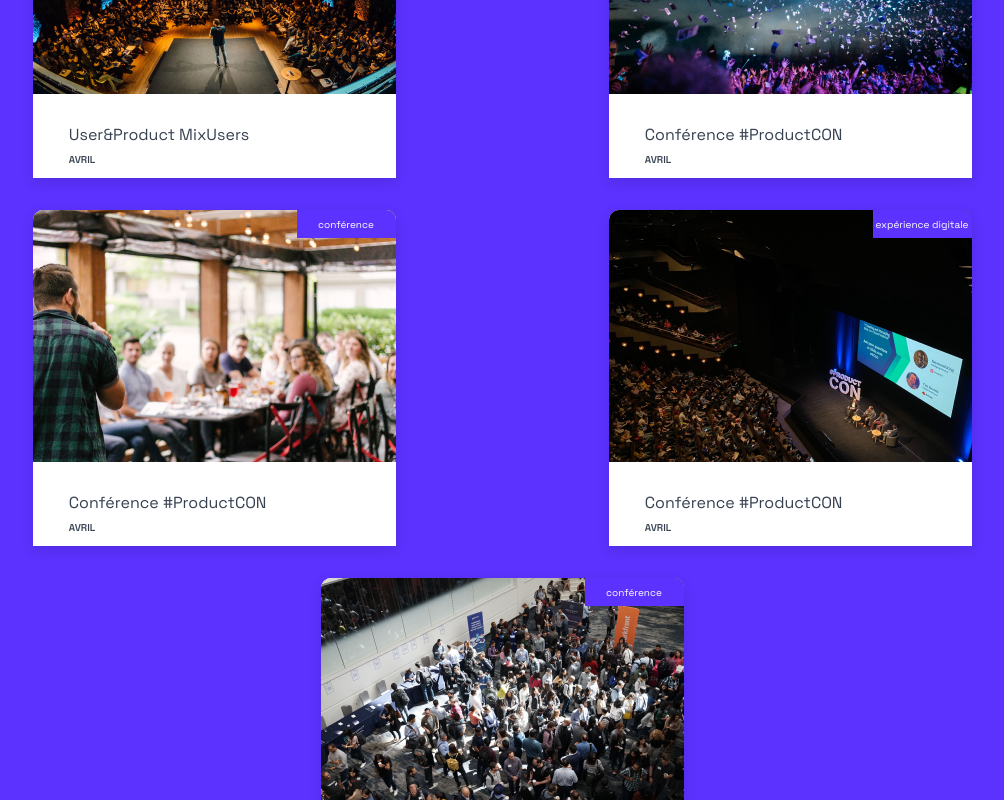
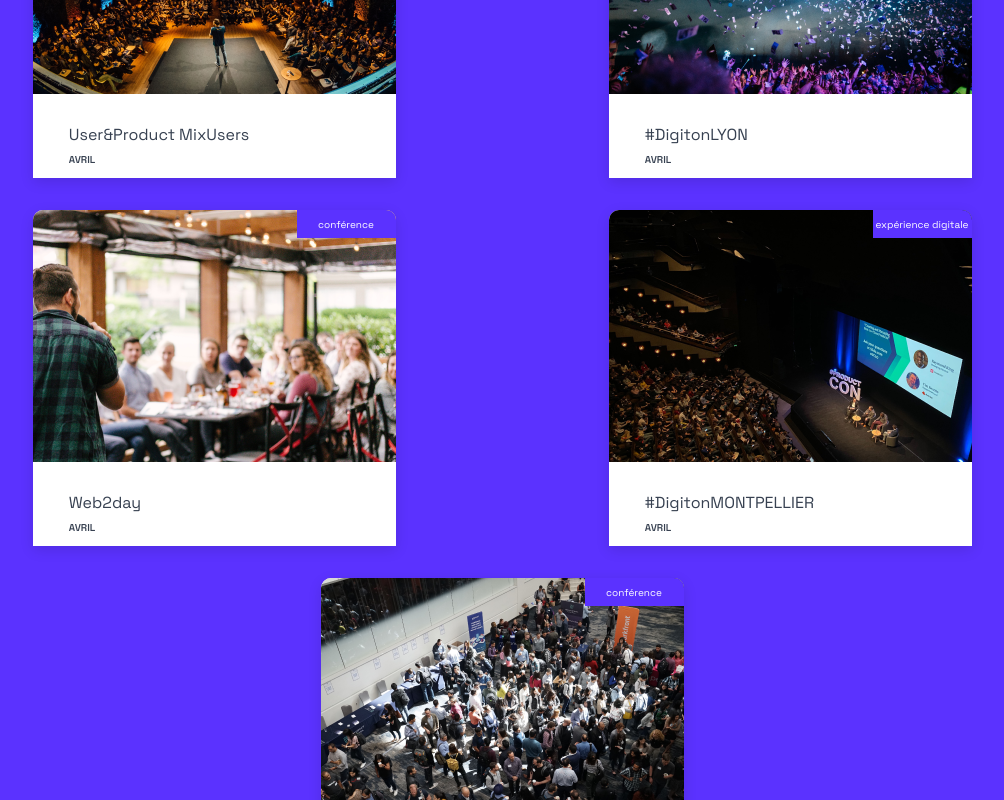
Before and after one commit to LpzLeanne/742events, a React (Create React App) app: page / in a window 1280 px wide. Shown: the part 2900-3700 px from the top of the page, without its empty margins (138-1142 px from the left). Built offline with nearby package versions, Linux system fonts and the light colour scheme.

Commit message:
Fix footer last event

```diff
--- a/public/events.json
+++ b/public/events.json
@@ -23,7 +23,7 @@
             "cover": "/images/charlesdeluvio-wn7dOzUh3Rs-unsplash.png",
             "description": "Présentation des outils analytics aux professionnels du secteur ",
             "nb_guesses": 1300,
-            "periode": "24-25-26 Février",
+            "periode": "29 Janvier",
             "prestations": [
                 "1 espace d’exposition",
                 "1 scéne principale",
@@ -38,7 +38,7 @@
             "cover": "/images/chuttersnap-Q_KdjKxntH8-unsplash.png",
             "description": "Débats et échanges autour des collaborations eco-responsable.",
             "nb_guesses": 600,
-            "periode": "24-25-26 Février",
+            "periode": "24-25-26 Mars",
             "prestations": [
                 "1 scéne principale",
                 "1 espaces de restaurations",
@@ -53,7 +53,7 @@
             "cover": "/images/headway-F2KRf_QfCqw-unsplash.png",
             "description": "Présentation des outils analytics aux professionnels du secteur ",
             "nb_guesses": 1300,
-            "periode": "24-25-26 Février",
+            "periode": "24-25-26 Août",
             "prestations": [
                 "1 espace d’exposition",
                 "1 scéne principale",
@@ -65,11 +65,11 @@
             "id": 5,
             "type": "expérience digitale",
             "date": "2022-04-29T20:28:45.744Z",
-            "title": "Conférence #productCON",
+            "title": "#DigitonLYON",
             "cover": "/images/pablo-heimplatz-ZODcBkEohk8-unsplash.png",
             "description": "Présentation des outils analytics aux professionnels du secteur ",
             "nb_guesses": 1300,
-            "periode": "24-25-26 Février",
+            "periode": "24-25-26 Avril",
             "prestations": [
                 "1 espace d’exposition",
                 "1 scéne principale",
@@ -81,11 +81,11 @@
             "id": 6,
             "type": "conférence",
             "date": "2022-04-29T20:28:45.744Z",
-            "title": "Conférence #productCON",
+            "title": "Web2day",
             "cover": "/images/priscilla-du-preez-Q7wGvnbuwj0-unsplash1.png",
             "description": "Présentation des outils analytics aux professionnels du secteur ",
             "nb_guesses": 1300,
-            "periode": "24-25-26 Février",
+            "periode": "24-25-26 Avril",
             "prestations": [
                 "1 espace d’exposition",
                 "1 scéne principale",
@@ -97,11 +97,11 @@
             "id": 7,
             "type": "expérience digitale",
             "date": "2022-04-29T20:28:45.744Z",
-            "title": "Conférence #productCON",
+            "title": "#DigitonMONTPELLIER",
             "cover": "/images/product-school-dJICd7b_LlE-unsplash.png",
             "description": "Présentation des outils analytics aux professionnels du secteur ",
             "nb_guesses": 1300,
-            "periode": "24-25-26 Février",
+            "periode": "24-25-26 Avril",
             "prestations": [
                 "1 espace d’exposition",
                 "1 scéne principale",
@@ -113,11 +113,11 @@
             "id": 8,
             "type": "conférence",
             "date": "2022-04-29T20:28:45.744Z",
-            "title": "Conférence #productCON",
+            "title": "Cybersécurité Internationnale",
             "cover": "/images/product-school-nOvIa_x_tfo-unsplash.png",
             "description": "Présentation des outils analytics aux professionnels du secteur ",
             "nb_guesses": 1300,
-            "periode": "24-25-26 Février",
+            "periode": "24-25-26 Avril",
             "prestations": [
                 "1 espace d’exposition",
                 "1 scéne principale",
@@ -129,11 +129,11 @@
             "id": 9,
             "type": "expérience digitale",
             "date": "2022-04-29T20:28:45.744Z",
-            "title": "Conférence #productCON",
+            "title": "#DigitonCAEN",
             "cover": "/images/stem-list-EVgsAbL51Rk-unsplash.png",
             "description": "Présentation des outils analytics aux professionnels du secteur ",
             "nb_guesses": 1300,
-            "periode": "24-25-26 Février",
+            "periode": "24-25-26 Avril",
             "prestations": [
                 "1 espace d’exposition",
                 "1 scéne principale",
@@ -145,11 +145,11 @@
             "id": 10,
             "type": "soirée entreprise",
             "date": "2022-04-29T20:28:45.744Z",
-            "title": "User&product MixUsers",
+            "title": "Team Connect",
             "cover": "/images/alexandre-pellaes-6vAjp0pscX0-unsplash.png",
             "description": "Présentation des outils analytics aux professionnels du secteur",
             "nb_guesses": 1300,
-            "periode": "24-25-26 Février",
+            "periode": "24-25-26 Avril",
             "prestations": [
                 "1 espace d’exposition",
                 "1 scéne principale",
@@ -161,11 +161,11 @@
             "id": 11,
             "type": "conférence",
             "date": "2022-01-29T20:28:45.744Z",
-            "title": "Conférence #productCON",
+            "title": "Viva Technology",
             "cover": "/images/charlesdeluvio-wn7dOzUh3Rs-unsplash.png",
             "description": "Présentation des outils analytics aux professionnels du secteur ",
             "nb_guesses": 1300,
-            "periode": "24-25-26 Février",
+            "periode": "24-25-26 Janvier",
             "prestations": [
                 "1 espace d’exposition",
                 "1 scéne principale",
@@ -181,7 +181,7 @@
             "cover": "/images/chuttersnap-Q_KdjKxntH8-unsplash.png",
             "description": "Présentation des outils analytics aux professionnels du secteur ",
             "nb_guesses": 1300,
-            "periode": "24-25-26 Février",
+            "periode": "24-25-26 Mars",
             "prestations": [
                 "1 espace d’exposition",
                 "1 scéne principale",
@@ -193,11 +193,11 @@
             "id": 13,
             "type": "conférence",
             "date": "2022-08-29T20:28:45.744Z",
-            "title": "Conférence #productCON",
+            "title": "Winter Digitale",
             "cover": "/images/headway-F2KRf_QfCqw-unsplash.png",
             "description": "Présentation des outils analytics aux professionnels du secteur ",
             "nb_guesses": 1300,
-            "periode": "24-25-26 Février",
+            "periode": "24-25-26 Août",
             "prestations": [
                 "1 espace d’exposition",
                 "1 scéne principale",
@@ -209,11 +209,11 @@
             "id": 14,
             "type": "conférence",
             "date": "2022-04-29T20:28:45.744Z",
-            "title": "Conférence #productCON",
+            "title": "Webinar visibilité et ventes",
             "cover": "/images/pablo-heimplatz-ZODcBkEohk8-unsplash.png",
             "description": "Présentation des outils analytics aux professionnels du secteur ",
             "nb_guesses": 1300,
-            "periode": "24-25-26 Février",
+            "periode": "24-25-26 Avril",
             "prestations": [
                 "1 espace d’exposition",
                 "1 scéne principale",
@@ -225,11 +225,11 @@
             "id": 15,
             "type": "soirée entreprise",
             "date": "2022-04-29T20:28:45.744Z",
-            "title": "Conférence #productCON",
+            "title": "Fab Bar",
             "cover": "/images/priscilla-du-preez-Q7wGvnbuwj0-unsplash1.png",
             "description": "Présentation des outils analytics aux professionnels du secteur ",
             "nb_guesses": 1300,
-            "periode": "24-25-26 Février",
+            "periode": "24-25-26 Avril",
             "prestations": [
                 "1 espace d’exposition",
                 "1 scéne principale",
@@ -241,11 +241,11 @@
             "id": 16,
             "type": "conférence",
             "date": "2022-04-29T20:28:45.744Z",
-            "title": "Conférence #productCON",
+            "title": "WordCamp Europe",
             "cover": "/images/product-school-dJICd7b_LlE-unsplash.png",
             "description": "Présentation des outils analytics aux professionnels du secteur ",
             "nb_guesses": 1300,
-            "periode": "24-25-26 Février",
+            "periode": "24-25-26 Avril",
             "prestations": [
                 "1 espace d’exposition",
                 "1 scéne principale",
@@ -257,11 +257,11 @@
             "id": 17,
             "type": "conférence",
             "date": "2022-04-29T20:28:45.744Z",
-            "title": "Conférence #productCON",
+            "title": "Transformation Digitale & Numérique",
             "cover": "/images/product-school-nOvIa_x_tfo-unsplash.png",
             "description": "Présentation des outils analytics aux professionnels du secteur ",
             "nb_guesses": 1300,
-            "periode": "24-25-26 Février",
+            "periode": "24-25-26 Avril",
             "prestations": [
                 "1 espace d’exposition",
                 "1 scéne principale",
@@ -273,11 +273,11 @@
             "id": 18,
             "type": "soirée entreprise",
             "date": "2022-04-29T20:28:45.744Z",
-            "title": "Conférence #productCON",
+            "title": "Graff’It Live On Stage",
             "cover": "/images/stem-list-EVgsAbL51Rk-unsplash.png",
             "description": "Présentation des outils analytics aux professionnels du secteur ",
             "nb_guesses": 1300,
-            "periode": "24-25-26 Février",
+            "periode": "24-25-26 Avril",
             "prestations": [
                 "1 espace d’exposition",
                 "1 scéne principale",
```
Also changed, not shown: src/pages/Home/index.js (+40 -32 lines).
